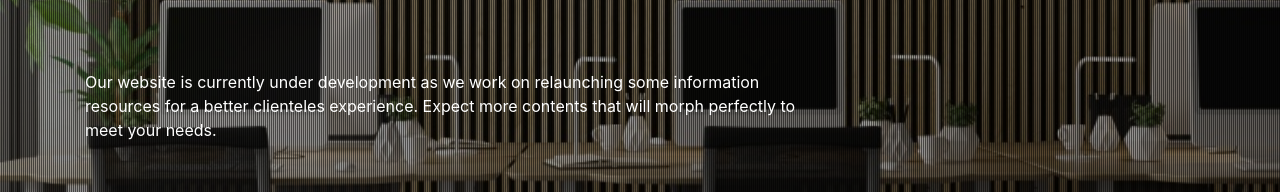
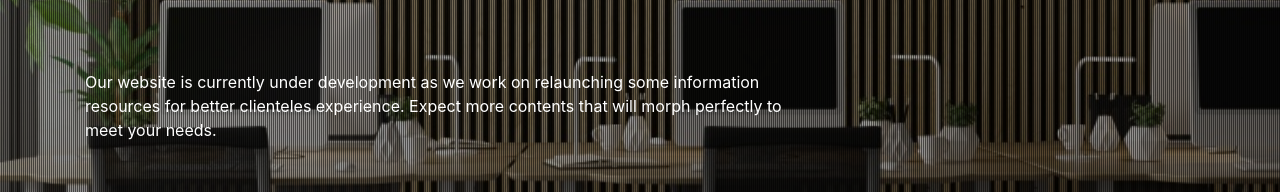
Before and after one commit to awur/awur, a plain HTML site: page index.html in a window 1280 px wide. Shown: the part 293-485 px from the top of the page. Drawn offline with Linux system fonts and the light colour scheme.

Commit message:
Update index.html

```diff
--- a/index.html
+++ b/index.html
@@ -38,7 +38,7 @@
                     </div>
                     <!-- text content -->
                     <div class="text-content m-b-30">
-                        <p>Our website is currently under development as we work on relaunching some information resources for a better clienteles experience. Expect more contents that will morph perfectly to meet your needs.</p>
+                        <p>Our website is currently under development as we work on relaunching some information resources for better clienteles experience. Expect more contents that will morph perfectly to meet your needs.</p>
                     </div><br></br>
                     <p class="-letter-spacing-4"><a href="mailto:info@theablorhbrothers.org">LET'S BE IN TOUCH</a></p><br> </br>
                     <!-- social media icons -->
```
